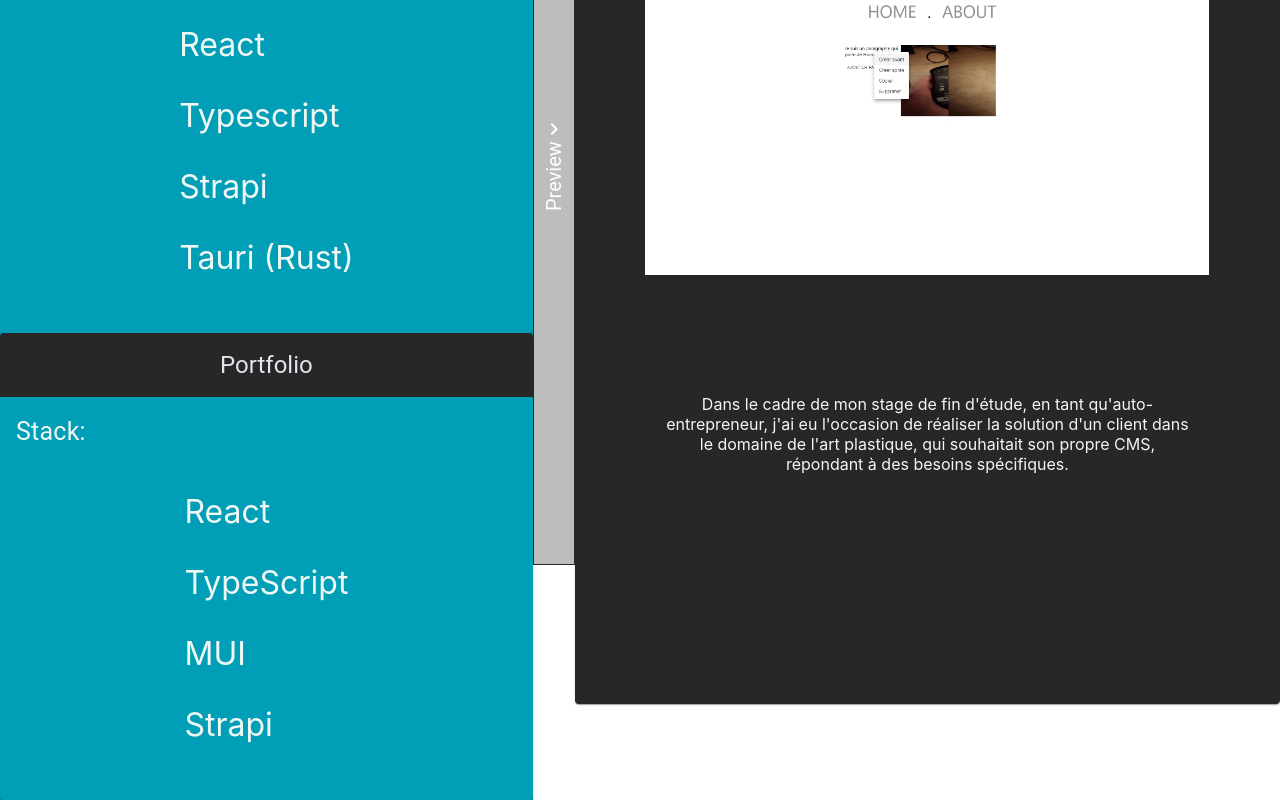
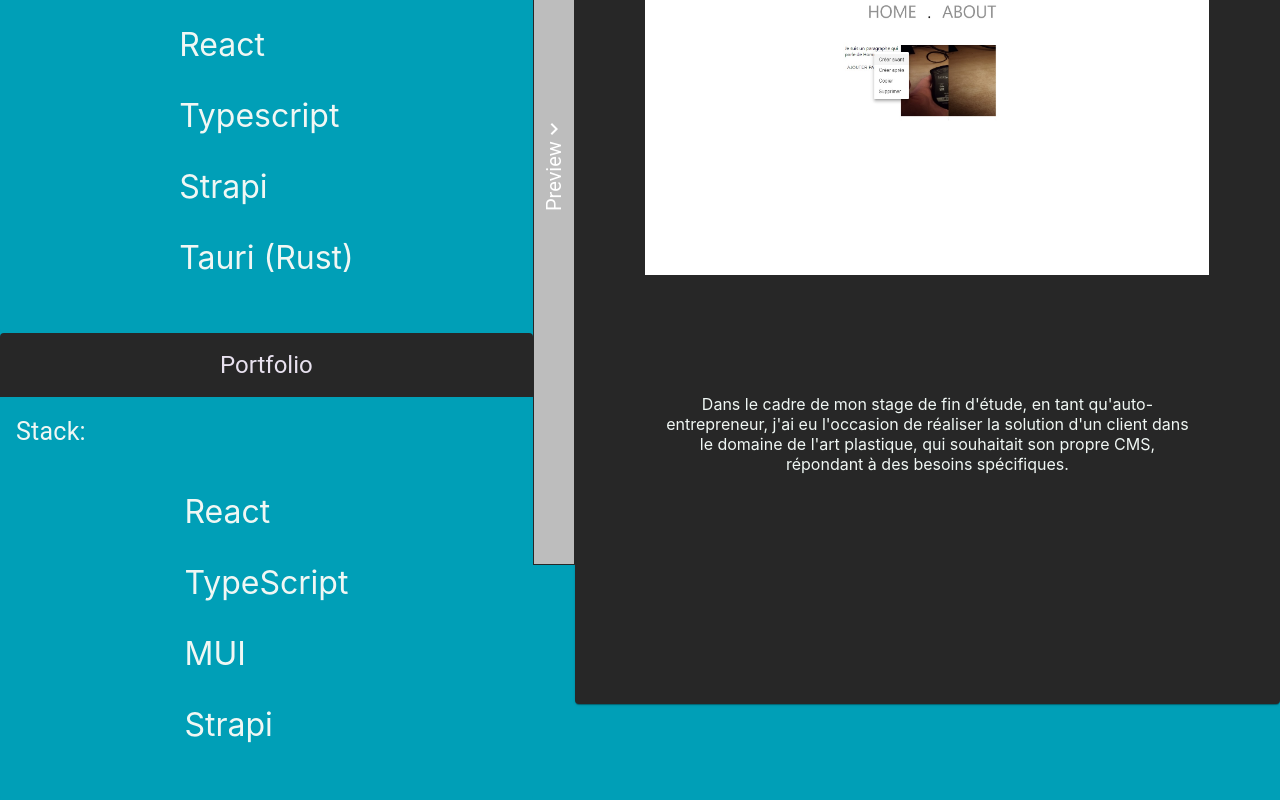
Before and after one commit to iLLoReal/portfolio, a React (Create React App) app in the folder front/: page /projects in a window 1280 px wide. Shown: the part 237-1037 px from the top of the page. Built offline with nearby package versions, Linux system fonts and the light colour scheme; no server answers.

Commit message:
fix style

```diff
--- a/front/src/components/Project/ProjectCard.tsx
+++ b/front/src/components/Project/ProjectCard.tsx
@@ -19,12 +19,13 @@ const ProjectCard = ({ project, select }: Props) => {
   return (
     <Card
       onMouseEnter={() => select(project)}
+      variant='elevation'
       onClick={(e) => handleProjectClick(e)}
-      sx={{ textAlign: 'center', color: '#F0F7F4', backgroundColor: '#009FB7' }}
+      sx={{ textAlign: 'center', color: '#F0F7F4', backgroundColor: '#009FB7', border: 'none', boxShadow: 'none' }}
     >
-      <CardHeader title={project.title} sx={{ backgroundColor: '#272727', color: '#E8E1EF'}} />
+      <CardHeader title={project.title} sx={{ backgroundColor: '#272727', color: '#E8E1EF' }} />
       <CardContent sx={{ textAlign: 'left' }}>
-        <Typography sx={{ fontSize: 25, color: 'inherit'}} color="text.secondary" gutterBottom>
+        <Typography sx={{ fontSize: 25, color: 'inherit' }} color="text.secondary" gutterBottom>
           Stack:
         </Typography>
         <Grid
--- a/front/src/components/pages/Projects/ProjectsPage/ProjectsPage.tsx
+++ b/front/src/components/pages/Projects/ProjectsPage/ProjectsPage.tsx
@@ -44,7 +44,7 @@ const ProjectsPage = () => {
   }, [notOnMobile, dispatch])
 
   return (
-    <div style={{ display: 'flex', flexDirection: 'row', justifyContent: 'space-around', height: 'auto' }}>
+    <div style={{ display: 'flex', flexDirection: 'row', justifyContent: 'space-around', height: '100%', backgroundColor: '#009FB7'}}>
       <Grid
         container
         direction="column"
--- a/front/src/index.css
+++ b/front/src/index.css
@@ -13,5 +13,6 @@ code {
 }
 
 html, body, #root, #root>* {
-  height: 100%
+  height: 100%;
+  background-color: #009FB7;
 }
--- a/front/src/index.tsx
+++ b/front/src/index.tsx
@@ -42,7 +42,7 @@ const root = ReactDOM.createRoot(
 
 root.render(
   <Provider store={store}>
-    <Router router={router} />
+    <Router  router={router} />
   </Provider>
 );
 
```
